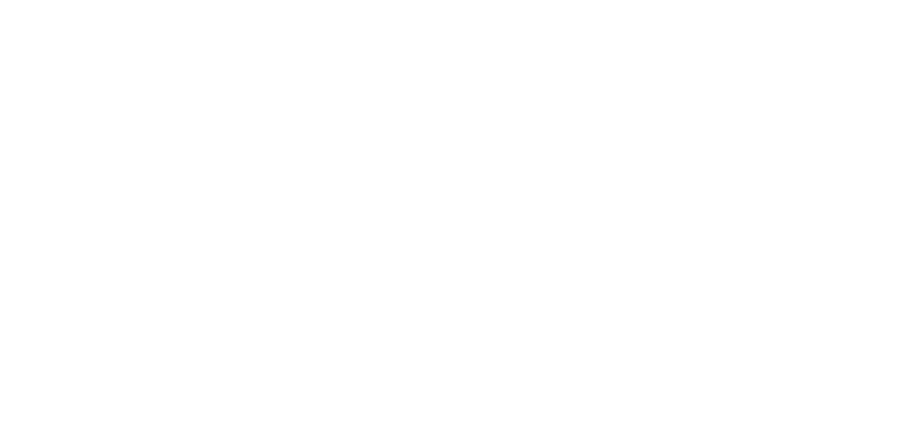
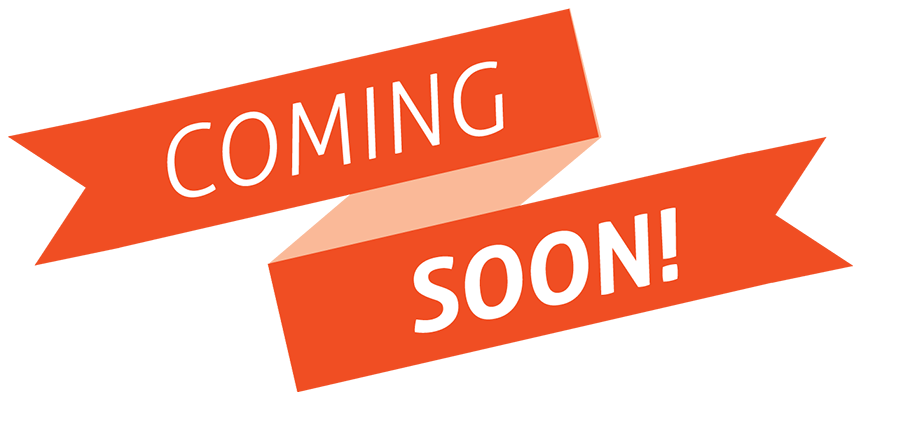
Before and after one commit to UICodes89/talaashjari, a plain HTML site: page index.html in a window 1280 px wide. Shown: the whole page, without its empty margins (0-905 px from the left). Drawn offline with Linux system fonts and the light colour scheme.

Commit message:
no message

```diff
--- a/index.html
+++ b/index.html
@@ -4,7 +4,7 @@
 </head>
 <body>
 	<div class="container">
-		<img src="commingsoon.png" alt="">
+		<img src="comingsoon.png" alt="">
 	</div>
 </body>
 </html>
```
